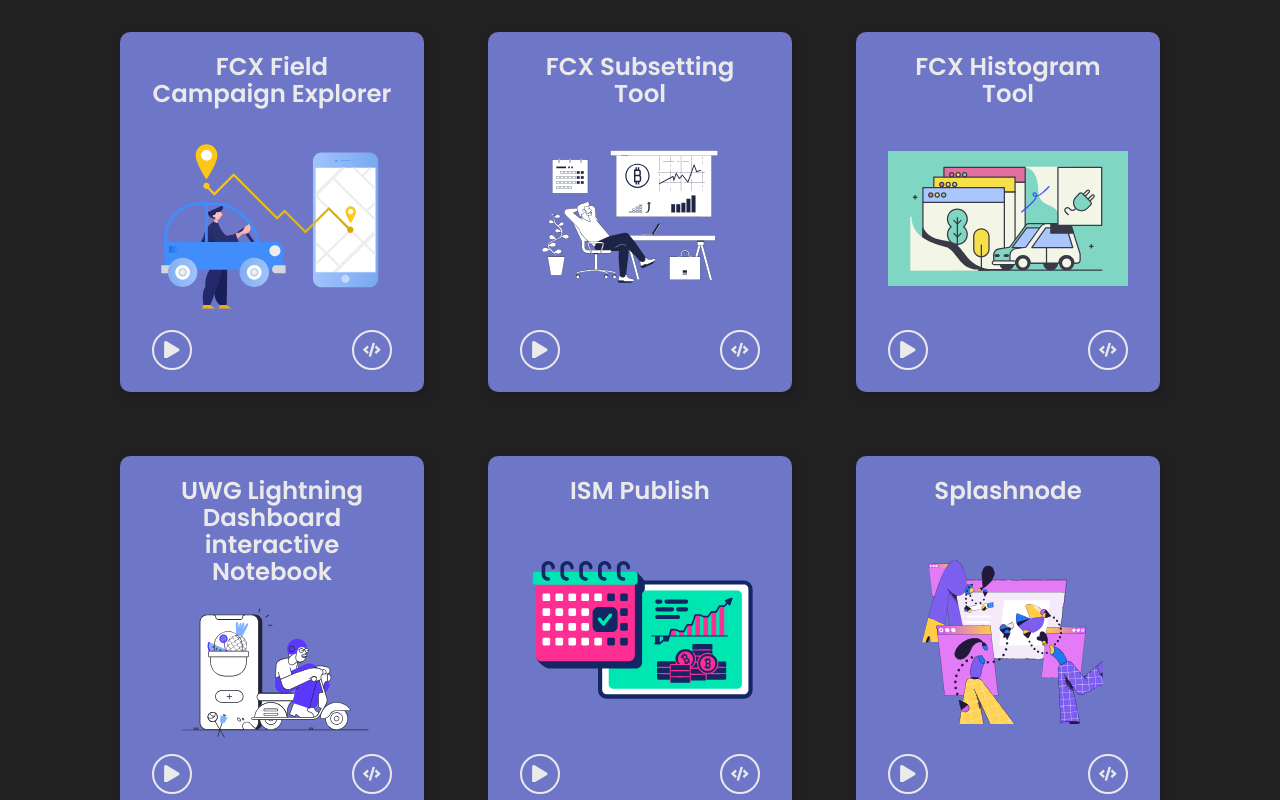
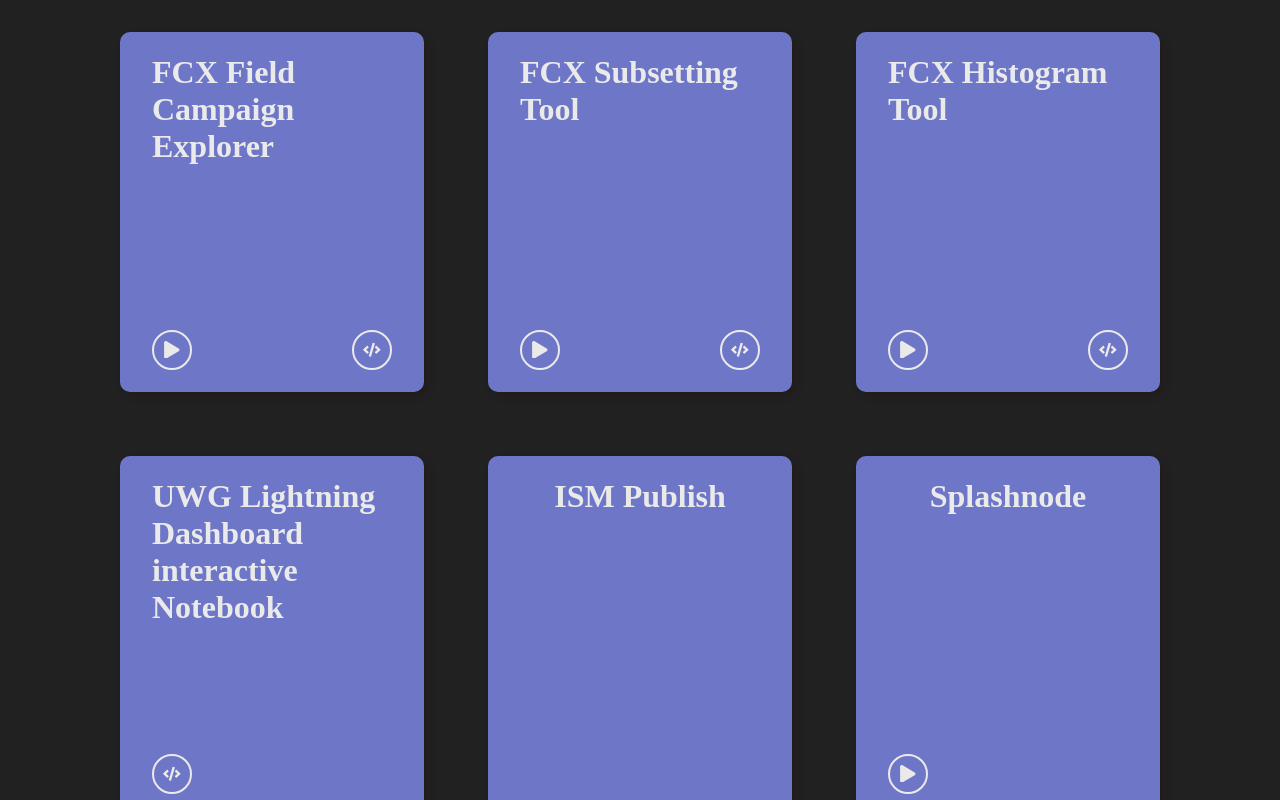
Before and after one commit to sanzog03/personalPortfolio, a React (Create React App) app: page /projects in a window 1280 px wide. Shown: the part 420-1220 px from the top of the page. Built offline with nearby package versions, Linux system fonts and the light colour scheme; a web font is replaced by a local one.

Commit message:
removed projects placeholder images

```diff
--- a/src/components/Projects/SingleProject/SingleProject.js
+++ b/src/components/Projects/SingleProject/SingleProject.js
@@ -42,14 +42,15 @@ function SingleProject({ id, name, desc, tags, code, demo, image, theme }) {
                 style={{ backgroundColor: theme.primary400 }}
             >
                 <div className='projectContent'>
-                    <h2
+                    <h1
                         id={name.replace(' ', '-').toLowerCase()}
                         style={{ color: theme.tertiary }}
                     >
                         {name}
-                    </h2>
-                    <img src={image ? image : placeholder} alt={name} />
+                    </h1>
+                    {/* <img src={image ? image : placeholder} alt={name} /> */}
                     <div className='project--showcaseBtn'>
+                        {(demo != "") && (
                             <a
                                 href={demo}
                                 target='_blank'
@@ -69,6 +70,10 @@ function SingleProject({ id, name, desc, tags, code, demo, image, theme }) {
                                     aria-label='Demo'
                                 />
                             </a>
+                        )}
+
+                        {
+                            (code != "") && (
                                 <a
                                     href={code}
                                     target='_blank'
@@ -88,6 +93,9 @@ function SingleProject({ id, name, desc, tags, code, demo, image, theme }) {
                                         aria-label='Code'
                                     />
                                 </a>
+                            )
+                        }
+
                     </div>
                 </div>
                 <p
```
Lines whose indentation alone changed are shown as unchanged.
